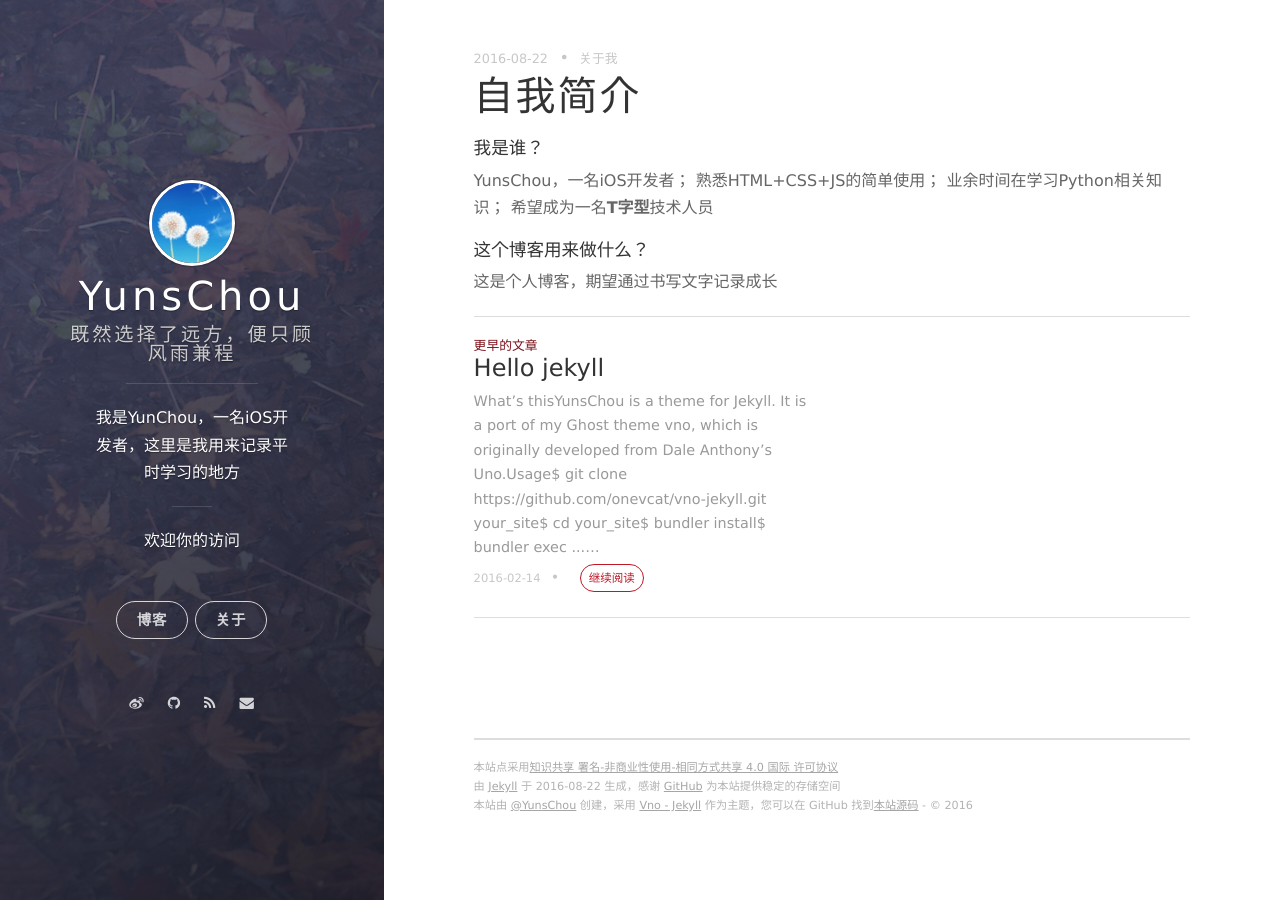
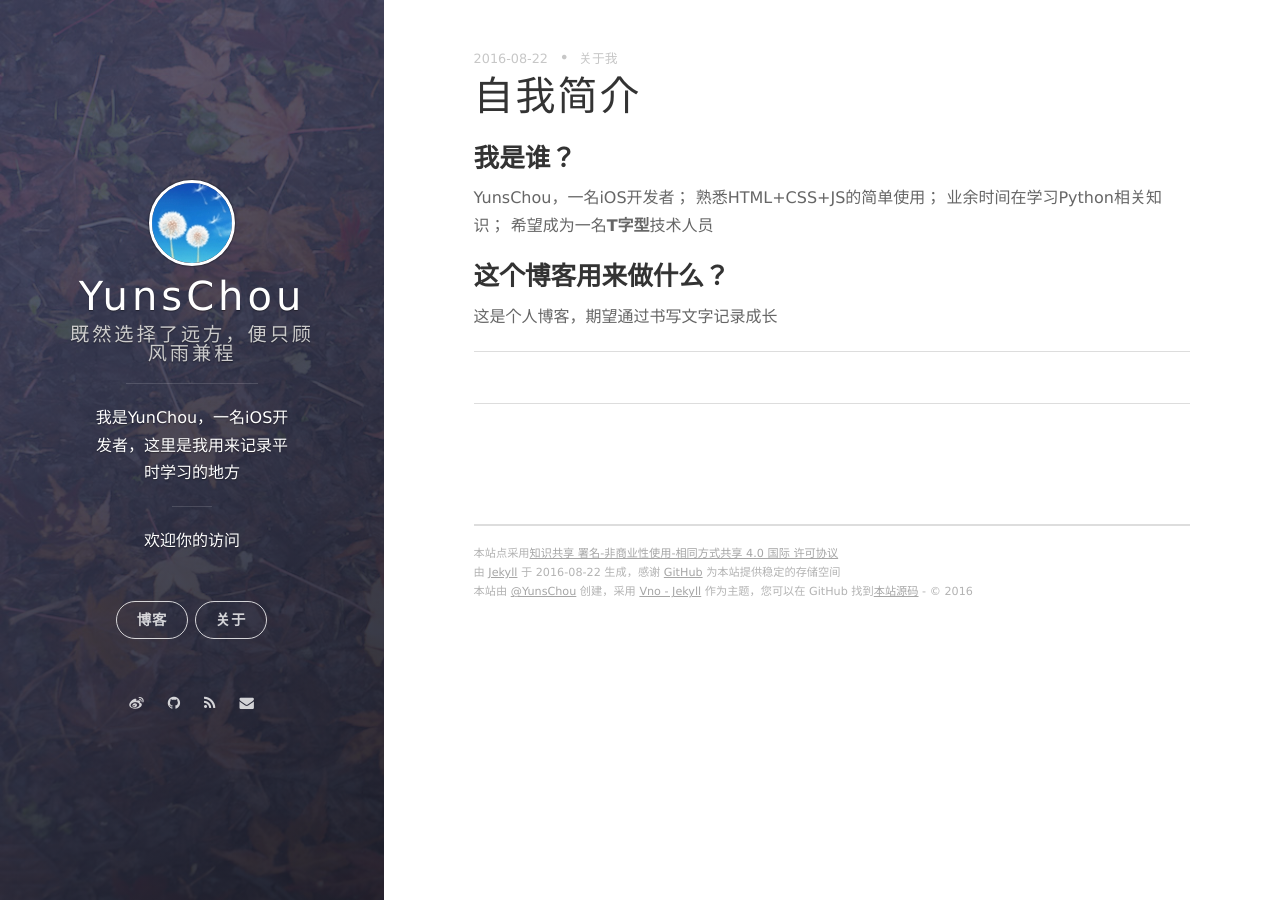
Before and after one commit to YunsChou/Yuns.github.io, a Jekyll site: the page built from _posts/2016-08-22-introduce-myself.markdown, in a window 1280 px wide. Built offline with Jekyll 4.4.1, drawn with Linux system fonts in a browser that asks for light colours; nearby versions of some CDN libraries; Markdown is read by kramdown in place of the engine named in the settings; comment, search, counter and statistics services are not loaded.

Commit message:
delete a blog

````diff
--- a/_posts/2016-02-14-hello-jekyll.markdown
+++ /dev/null
@@ -1,44 +0,0 @@
----
-layout: post
-title: Hello jekyll
-date: 2016-02-14 15:32:24.000000000 +09:00
----
-
-#### What's this
-
-[YunsChou](https://github.com/onevcat/vno-jekyll) is a theme for [Jekyll](http://jekyllrb.com). It is a port of my Ghost theme [vno](https://github.com/onevcat/vno), which is originally developed from [Dale Anthony's Uno](https://github.com/daleanthony/uno).
-
-#### Usage
-
-```bash
-$ git clone https://github.com/onevcat/vno-jekyll.git your_site
-$ cd your_site
-$ bundler install
-$ bundler exec jekyll serve
-```
-
-Your site with `Vno Jekyll` enabled should be accessible in http://127.0.0.1:4000.
-
-For more information about Jekyll, please visit [Jekyll's site](http://jekyllrb.com).
-
-#### Configuration
-
-All configuration could be done in `_config.yml`. Remember you need to restart to serve the page when after changing the config file. Everything in the config file should be self-explanatory.
-
-#### Background image and avatar
-
-You could replace the background and avatar image in `assets/images` folder to change them.
-
-#### Sites using Vno
-
-[My blog](http://onevcat.com) is using `Vno Jekyll` as well, you could see how it works in real. There are some other sites using the same theme. You can find them below:
-
-| Site Name    | URL                          |
-| ------------ | -----------------------------|
-| OneV's Den   | http://onevcat.com           |
-
-> If you happen to be using this theme, welcome to [send me a pull request](https://github.com/onevcat/vno-jekyll/pulls) to add your site link here. :)
-
-#### License
-
-Great thanks to [Dale Anthony](https://github.com/daleanthony) and his [Uno](https://github.com/daleanthony/uno). Vno Jekyll is based on Uno, and contains a lot of modification on page layout, animation, font and some more things I can not remember. Vno Jekyll is followed with Uno and be licensed as [Creative Commons Attribution 4.0 International](http://creativecommons.org/licenses/by/4.0/). See the link for more information.
--- a/_posts/2016-08-22-introduce-myself.markdown
+++ b/_posts/2016-08-22-introduce-myself.markdown
@@ -5,11 +5,12 @@
 tags: 关于我
 ---
 
-####我是谁？
+###**我是谁？**
+
 YunsChou，一名iOS开发者；
 熟悉HTML+CSS+JS的简单使用；
 业余时间在学习Python相关知识；
 希望成为一名**T字型**技术人员
 
-####这个博客用来做什么？
+###**这个博客用来做什么？**
 这是个人博客，期望通过书写文字记录成长
````
